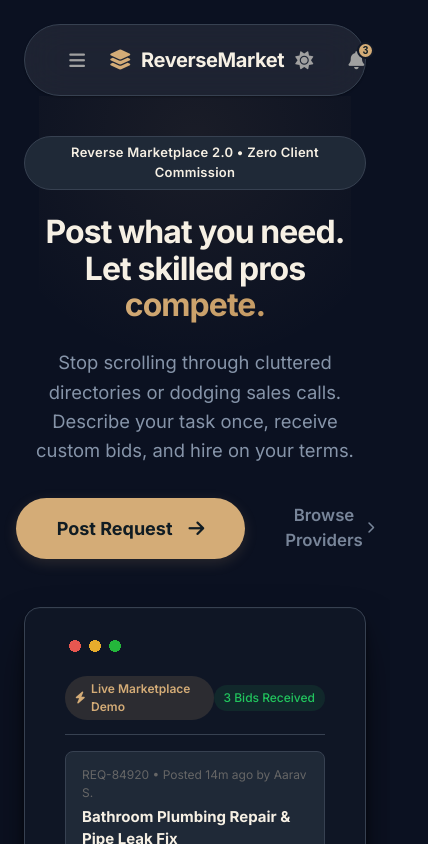
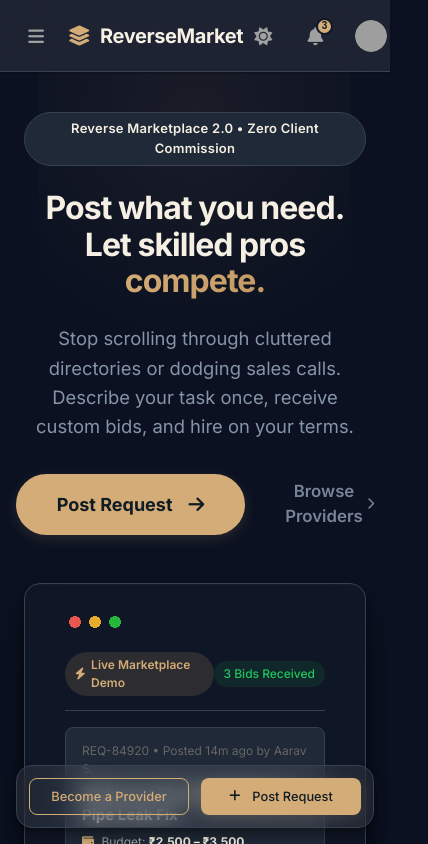
Before and after one commit to fahadmb123/briosolve-platform, a React (Vite) app in the folder frontend/: page / in a window 390 px wide. Shown: the top 844 px of the page, 428 px wide, since content can reach past the window. Built offline with nearby package versions, Linux system fonts and the light colour scheme; no server answers; grey boxes are pictures that could not be loaded.

Commit message:
style : responsed

```diff
--- a/frontend/src/app/layouts/CustomerLayout.tsx
+++ b/frontend/src/app/layouts/CustomerLayout.tsx
@@ -15,6 +15,7 @@ export default function CustomerLayout() {
 
 
     const handleLogout = async () => {
+        if(!isAuthenticated) return navigate('/login')
         await logout.mutateAsync()
         clearAuth();
         navigate('/login');
@@ -164,6 +165,17 @@ export default function CustomerLayout() {
                     </Link>
                 </div>
             </header>
+
+            {/* Floating Top-Right Action Box */}
+            <div className="navbar-action-box">
+                <Link to="/register" className="btn btn-outline btn-sm">
+                    Become a Provider
+                </Link>
+                <Link to="#" className="btn btn-primary btn-sm">
+                    <i className="fas fa-plus mr-1"></i> Post Request
+                </Link>
+            </div>
+
                 <Outlet />
             </main>
         </div>
--- a/frontend/src/pages/public/Home/Home.tsx
+++ b/frontend/src/pages/public/Home/Home.tsx
@@ -16,6 +16,7 @@ export default function Home() {
   const {isAuthenticated} = useAuthStore.getState()
 
   const handleLogout = async () => {
+    if(!isAuthenticated) return navigate('/login')
     await logout.mutateAsync()
     clearAuth();
     navigate('/login');
@@ -171,7 +172,7 @@ export default function Home() {
             </header>
 
             {/* Floating Top-Right Action Box */}
-            <div className="navbar-action-box hide-mobile">
+            <div className="navbar-action-box always-visible">
                 <Link to="/register" className="btn btn-outline btn-sm">
                     Become a Provider
                 </Link>
--- a/frontend/src/shared/styles/global.css
+++ b/frontend/src/shared/styles/global.css
@@ -121,7 +121,6 @@
 
 html, body {
     max-width: 100vw;
-    overflow-x: clip;
 }
 
 body {
@@ -228,7 +227,6 @@ h6, .h6 { font-size: 1rem; }
     display: flex;
     min-height: 100vh;
     max-width: 100vw;
-    overflow-x: clip;
 }
 
 .app-sidebar {
@@ -262,18 +260,20 @@ h6, .h6 { font-size: 1rem; }
     background-color: var(--navbar-bg, var(--surface));
     backdrop-filter: blur(20px);
     -webkit-backdrop-filter: blur(20px);
-    border: 1px solid var(--border); /* Full border for floating effect */
-    border-radius: var(--radius-full); /* Curved shape */
+    border: 1px solid var(--border);
+    border-radius: var(--radius-full);
     box-shadow: var(--shadow-sm);
     display: flex;
     align-items: center;
     justify-content: space-between;
     padding: 0 2rem;
     position: sticky;
-    top: 1.5rem; /* Space from top */
-    margin: 1.5rem 1.5rem 0 1.5rem; /* Space from edges */
-    z-index: 30;
-    width: auto;
+    top: 1.5rem;
+    margin: 1.5rem auto 0 auto;
+    width: 92%;
+    max-width: 1200px;
+    z-index: 46;
+    transition: margin-left var(--transition-normal), width var(--transition-normal);
 }
 
 .avatar {
@@ -320,6 +320,20 @@ h6, .h6 { font-size: 1rem; }
     gap: 1rem;
     z-index: 100;
     box-shadow: var(--shadow-lg); /* Slightly stronger shadow for bottom FAB */
+
+    opacity: 0;
+    pointer-events: none;
+    visibility: hidden;
+    transform: translateY(10px) scale(0.95);
+    transition: all var(--transition-normal);
+}
+
+.app-container.sidebar-open .navbar-action-box,
+.navbar-action-box.always-visible {
+    opacity: 1;
+    pointer-events: auto;
+    visibility: visible;
+    transform: translateY(0) scale(1);
 }
 
 /* Hide on mobile to prevent overlap */
@@ -1057,6 +1071,35 @@ textarea.form-control {
     .card-header, .card-body, .card-footer {
         padding: 1rem;
     }
+
+    .app-header {
+        margin: 0;
+        width: 100%;
+        border-radius: 0;
+        border-left: none;
+        border-right: none;
+        border-top: none;
+        top: 0;
+        padding: 0 1rem;
+    }
+
+    .navbar-action-box {
+        bottom: 1rem;
+        left: 1rem;
+        right: 1rem;
+        width: auto;
+        padding: 0.75rem;
+        justify-content: center;
+        gap: 0.75rem;
+        border-radius: 1rem;
+    }
+
+    .navbar-action-box .btn {
+        flex: 1;
+        justify-content: center;
+        font-size: 0.8rem;
+        padding: 0.5rem 0.5rem;
+    }
 }
 
 /* ==========================================================================
@@ -1215,4 +1258,9 @@ textarea.form-control {
     .app-container.sidebar-open .app-header .mobile-menu-toggle {
         display: none;
     }
+
+    .app-container.sidebar-modal-layout.sidebar-open .app-header {
+        margin-left: calc(var(--sidebar-width) + 1.5rem);
+        width: calc(100% - var(--sidebar-width) - 3rem);
+    }
 }
```
Also changed, not shown: 2 other files (tests, documents, lock files or other folders).
